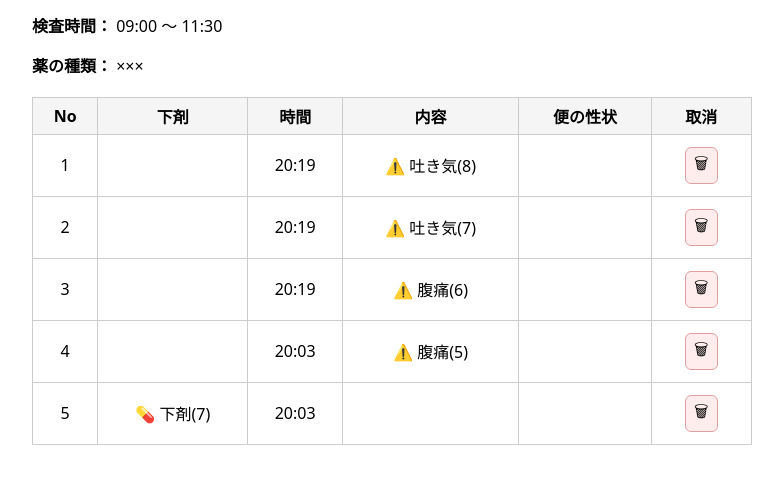
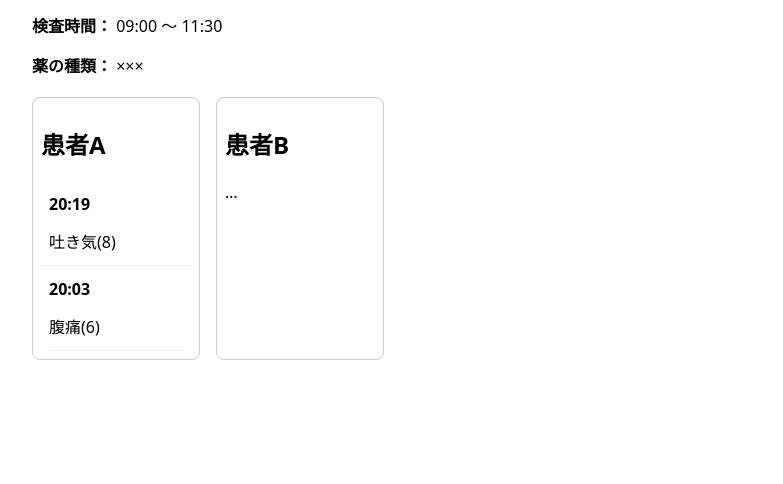
Before and after one commit to okayu888/kensa_20251214, a plain HTML site: page staff.html in a window 1280 px wide. Shown: the part 146-630 px from the top of the page, without its empty margins (248-1031 px from the left). Drawn offline with Linux system fonts and the light colour scheme.

Commit message:
検査記録をカード型表示に変更

```diff
--- a/staff.html
+++ b/staff.html
@@ -20,22 +20,24 @@
 
 
 
-<table id="logTable">
-  <thead>
-    <tr>
-      <th>No</th>
-      <th>下剤</th>
-      <th>時間</th>
-      <th>内容</th>
-      <th>便の性状</th>
-      <th>取消</th>
+<div class="exam-grid">
 
-    </tr>
-  </thead>
-  <tbody>
-    <!-- JSで追加 -->
-  </tbody>
-</table>
+  <section class="exam-card">
+    <h2>患者A</h2>
+    <table>
+      <tr><td>20:19</td><td>吐き気(8)</td></tr>
+      <tr><td>20:03</td><td>腹痛(6)</td></tr>
+    </table>
+  </section>
+
+  <section class="exam-card">
+    <h2>患者B</h2>
+    <table>…</table>
+  </section>
+
+  <!-- 最大10人分 -->
+</div>
+
 
 <!-- 削除確認モーダル（スタッフ用） -->
 <div id="deleteConfirmModal" class="modal" style="display:none;">
--- a/style.css
+++ b/style.css
@@ -301,3 +301,76 @@ tr.cancelled {
 tr.is-hidden {
   display: none;
 }
+
+/* ===== 検査一覧：カード表示 ===== */
+.exam-grid {
+  display: grid;
+  grid-template-columns: repeat(5, 1fr); /* 横5人 */
+  gap: 16px;
+  margin-top: 20px;
+  max-height: 80vh;       /* 画面の8割 */
+  overflow-y: auto;       /* 縦スクロール */
+}
+
+/* テーブルをカード化 */
+.exam-grid table {
+  width: 100%;
+  border-collapse: collapse;
+  background: #fff;
+  border-radius: 12px;
+  overflow: hidden;
+}
+
+/* ヘッダは非表示（カードなので） */
+.exam-grid thead {
+  display: none;
+}
+
+/* 行をカード風に */
+.exam-grid tbody tr {
+  display: block;
+  padding: 8px;
+  border-bottom: 1px solid #eee;
+}
+
+/* セルを縦並びに */
+.exam-grid tbody td {
+  display: block;
+  text-align: left;
+  border: none;
+  padding: 4px 0;
+}
+
+/* Noを強調 */
+.exam-grid tbody td:first-child {
+  font-weight: bold;
+  margin-bottom: 6px;
+}
+
+.exam-grid {
+  display: grid;
+  grid-template-columns: repeat(5, 1fr); /* 横5人 */
+  gap: 16px;
+}
+
+/* 画面が狭ければ自動で減らす */
+@media (max-width: 1600px) {
+  .exam-grid {
+    grid-template-columns: repeat(4, 1fr);
+  }
+}
+
+@media (max-width: 1200px) {
+  .exam-grid {
+    grid-template-columns: repeat(3, 1fr);
+  }
+}
+
+.exam-card {
+  border: 1px solid #ccc;
+  border-radius: 8px;
+  padding: 8px;
+  background: #fff;
+  max-height: 70vh;        /* 1人分が縦に伸びすぎない */
+  overflow-y: auto;        /* 中だけスクロール */
+}
```
